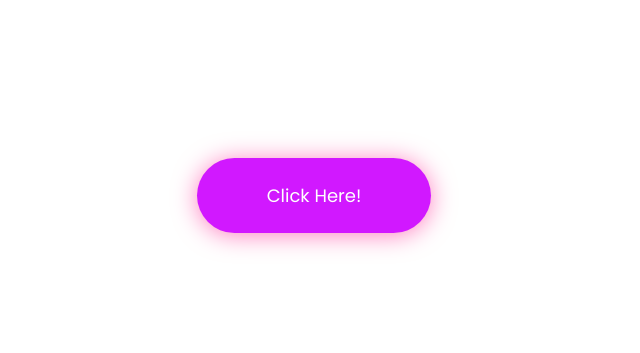
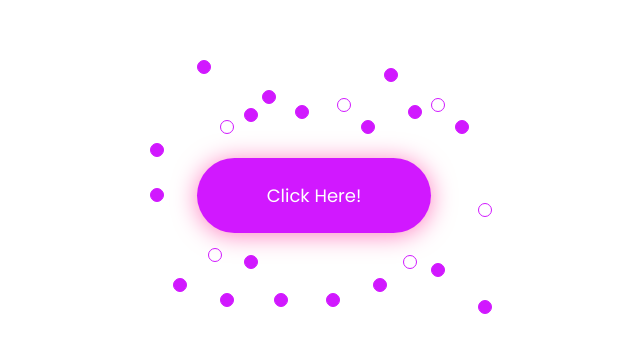
Before and after one commit to CJR85/confetti-animation, a plain HTML site: page index.html in a window 1280 px wide. Shown: the part 205-558 px from the top of the page, without its empty margins (326-966 px from the left). Drawn offline with Linux system fonts and the light colour scheme.

Commit message:
Style span tags

```diff
--- a/style.css
+++ b/style.css
@@ -33,3 +33,138 @@
   background: #ff18f0;
   box-shadow: 0 2px 25px rgba(255, 0, 130, 0.2);
 }
+
+.btn span {
+  background: #d118ff;
+  border: 1px solid #d118ff;
+  width: 14px;
+  height: 14px;
+  border-radius: 50%;
+  position: absolute;
+}
+
+.btn span:nth-child(1) {
+  top: -20%;
+  left: -20%;
+}
+
+.btn span:nth-child(2) {
+  top: -130%;
+  left: 0;
+}
+
+.btn span:nth-child(3) {
+  top: -50%;
+  left: 10%;
+  background: transparent;
+}
+
+.btn span:nth-child(4) {
+  top: -66%;
+  left: 20%;
+}
+
+.btn span:nth-child(5) {
+  top: -90%;
+  left: 28%;
+}
+
+.btn span:nth-child(6) {
+  top: -70%;
+  left: 42%;
+}
+
+.btn span:nth-child(7) {
+  top: -80%;
+  left: 60%;
+  background: transparent;
+}
+
+.btn span:nth-child(8) {
+  top: -50%;
+  left: 70%;
+}
+
+.btn span:nth-child(9) {
+  top: -120%;
+  left: 80%;
+}
+
+.btn span:nth-child(10) {
+  top: -70%;
+  left: 90%;
+}
+
+.btn span:nth-child(11) {
+  top: -80%;
+  left: 100%;
+  background: transparent;
+}
+
+.btn span:nth-child(12) {
+  top: -50%;
+  left: 110%;
+}
+
+.btn span:nth-child(13) {
+  top: 40%;
+  left: -20%;
+}
+
+.btn span:nth-child(14) {
+  top: 60%;
+  left: 120%;
+  background: transparent;
+}
+
+.btn span:nth-child(15) {
+  top: 160%;
+  left: -10%;
+}
+
+.btn span:nth-child(16) {
+  top: 120%;
+  left: 5%;
+  background: transparent;
+}
+
+.btn span:nth-child(17) {
+  top: 180%;
+  left: 10%;
+}
+
+.btn span:nth-child(18) {
+  top: 130%;
+  left: 20%;
+}
+
+.btn span:nth-child(19) {
+  top: 180%;
+  left: 33%;
+}
+
+.btn span:nth-child(20) {
+  top: 180%;
+  left: 55%;
+}
+
+.btn span:nth-child(21) {
+  top: 160%;
+  left: 75%;
+}
+
+.btn span:nth-child(22) {
+  top: 130%;
+  left: 88%;
+  background: transparent;
+}
+
+.btn span:nth-child(23) {
+  top: 140%;
+  left: 100%;
+}
+
+.btn span:nth-child(24) {
+  top: 190%;
+  left: 120%;
+}
```
